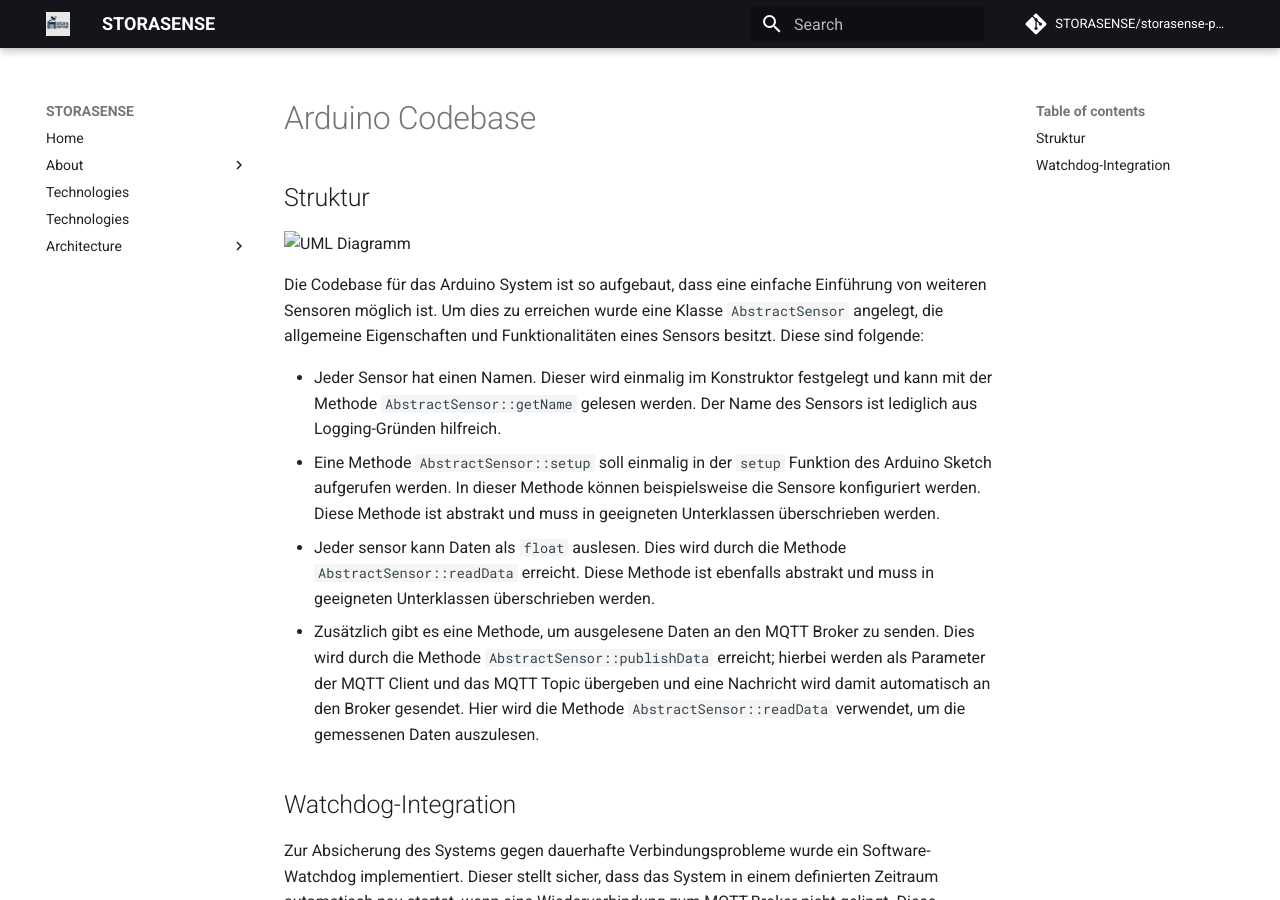
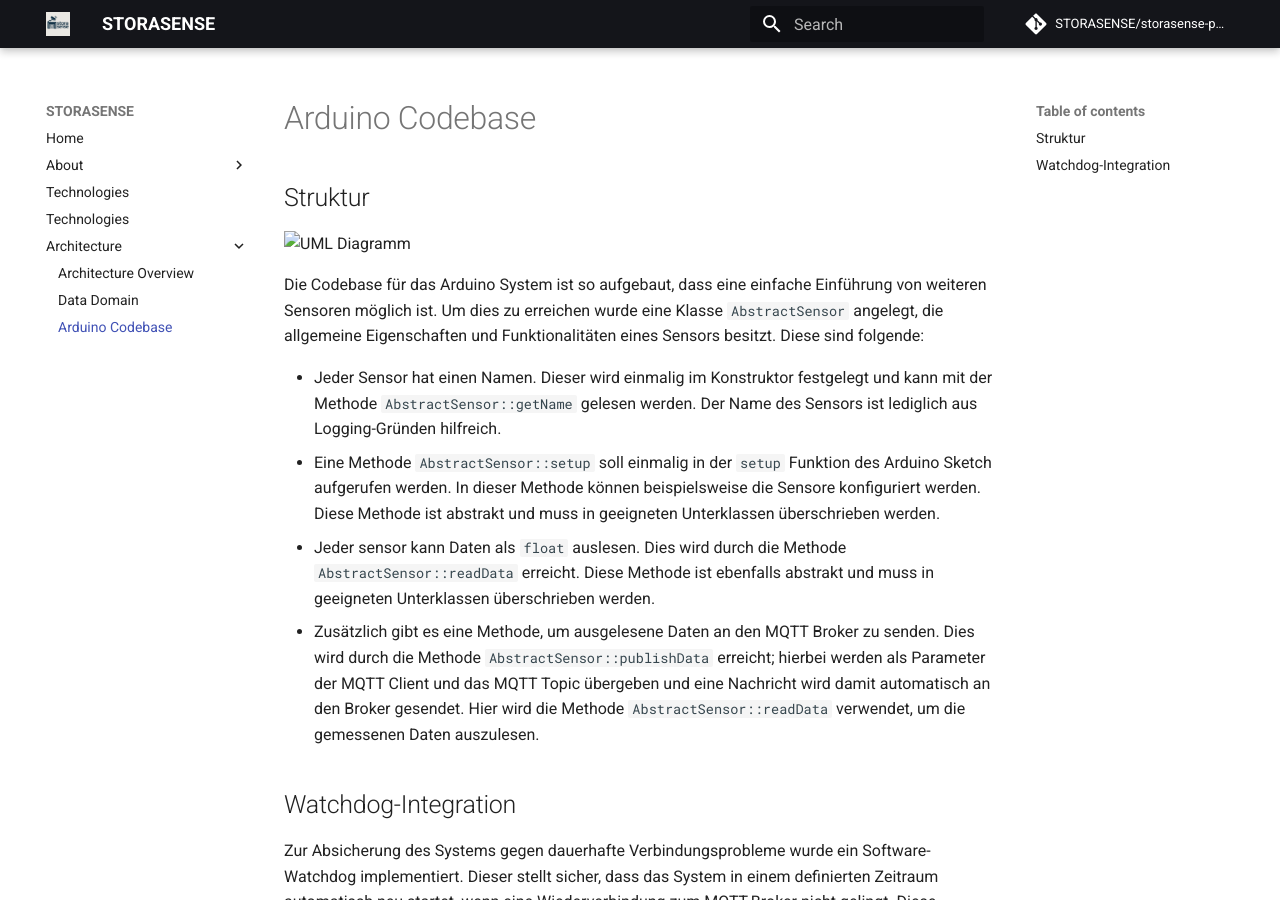
Before and after one commit to STORASENSE/storasense-platform, an MkDocs documentation site: the page built from docs/docs/arduino.md, in a window 1280 px wide and 900 px high. Built offline with MkDocs 1.6.1 and Material for MkDocs 9.7.7, drawn with Linux system fonts in a browser that asks for light colours; comment, search, counter and statistics services are not loaded.

Commit message:
docs: added arduino.md to mkdocs

```diff
--- a/docs/mkdocs.yml
+++ b/docs/mkdocs.yml
@@ -70,6 +70,7 @@ nav:
   - Architecture:
       - Architecture Overview: arc.md
       - Data Domain: data_eva.md
+      - Arduino Codebase: arduino.md
 
 extra_css:
   - styles/extra.css
```
